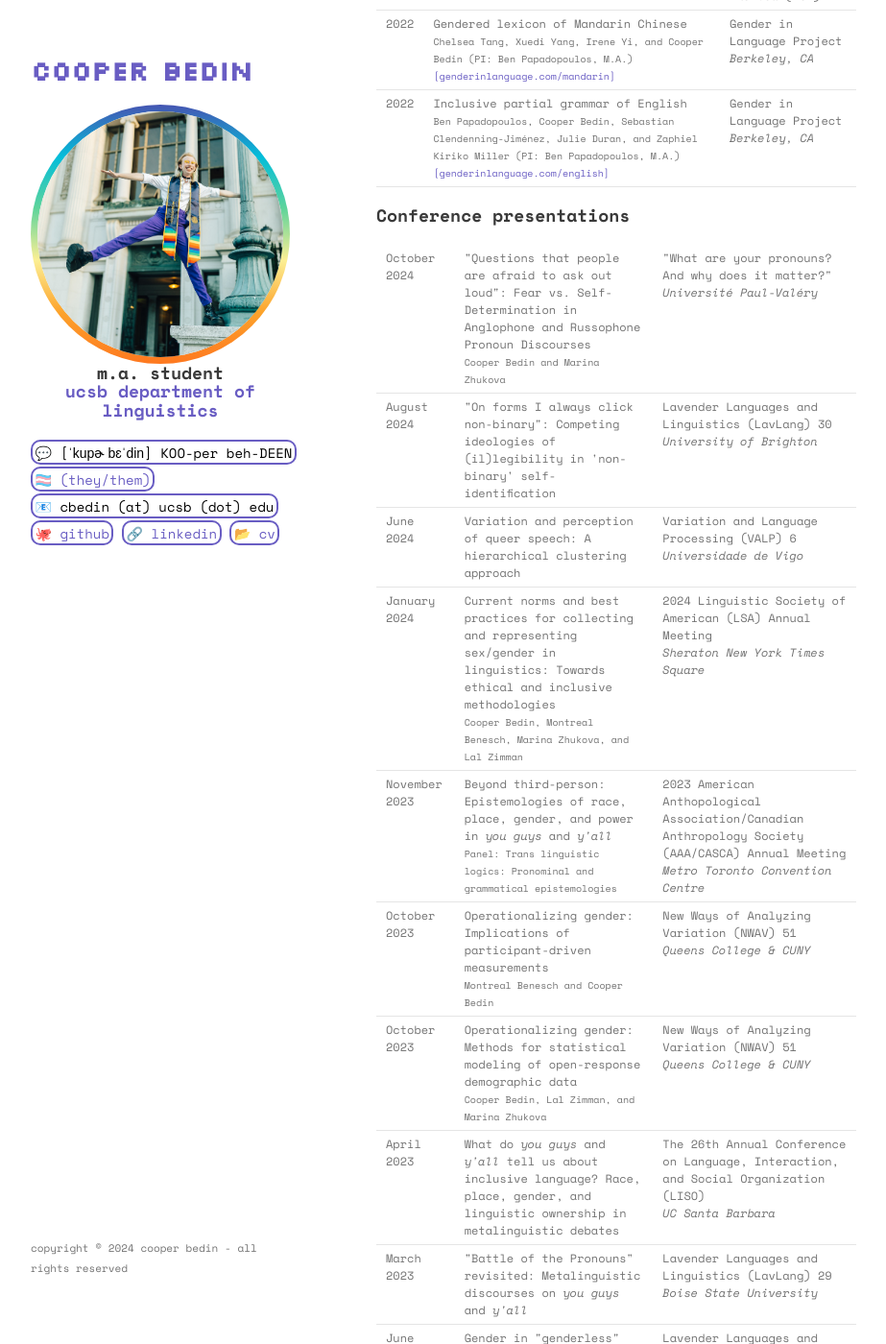
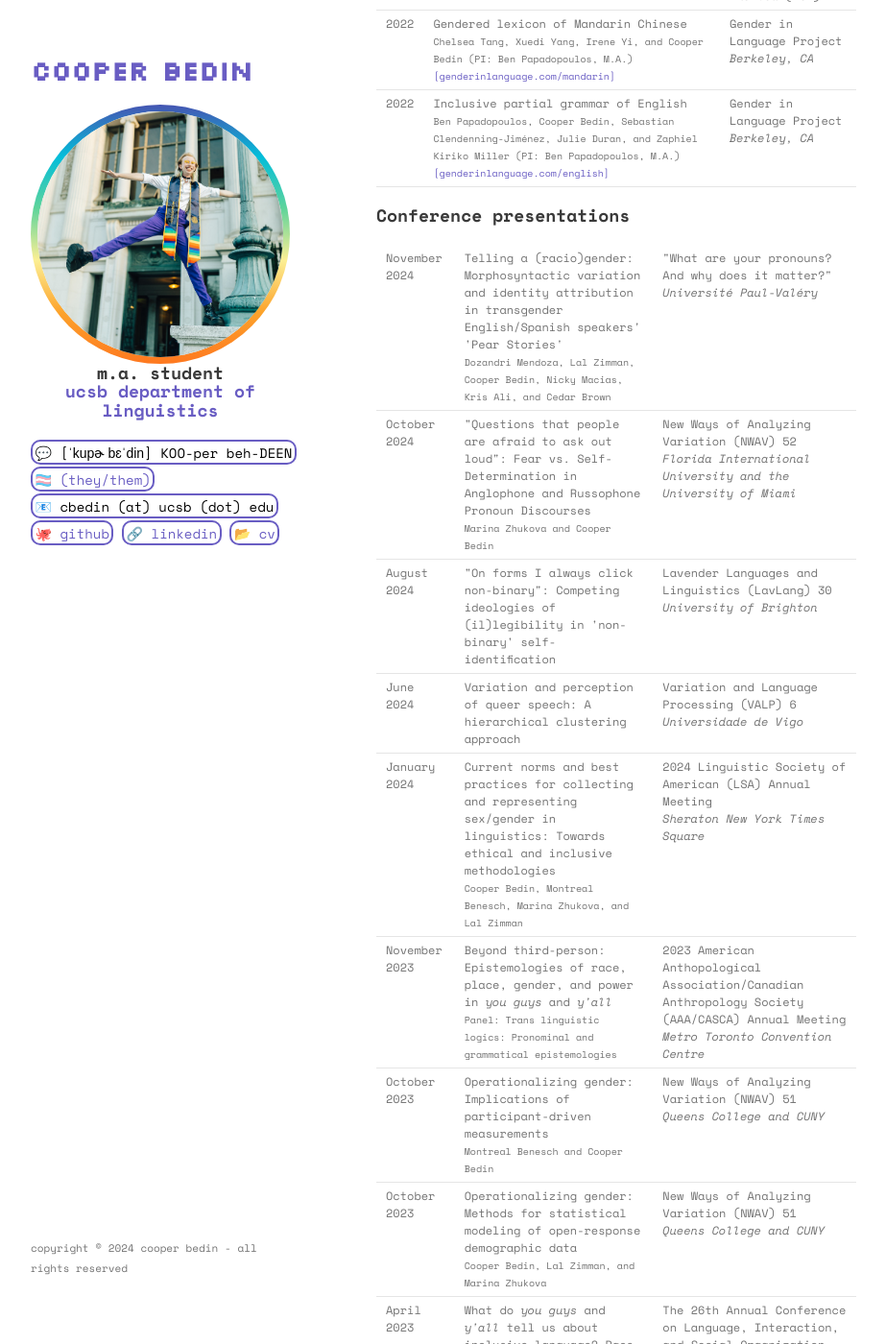
Before and after one commit to cbedin/cbedin.github.io, a Jekyll site: the page built from cv.md, in a window 1280 px wide and 1400 px high, scrolled down 2269 px. Shown: the whole window at 96% size, without its empty margins (178-1101 px from the left). Built offline with Jekyll 4.4.1, drawn with Linux system fonts in a browser that asks for light colours; some of the changed text lies outside the part shown.

Commit message:
add nwav 52 to cv

```diff
--- a/cv.md
+++ b/cv.md
@@ -263,16 +263,29 @@ layout: default
 
 <div class="cv-table-wrapper"><table>
 <tr>
-    <td>October 2024</td>
+    <td>November 2024</td>
     <td>
-    "Questions that people are afraid to ask out loud": Fear vs. Self-Determination in Anglophone and Russophone Pronoun Discourses<br>
+    Telling a (racio)gender: Morphosyntactic variation and identity attribution in transgender English/Spanish speakers' 'Pear Stories'<br>
     <span class="subtext">
-    Cooper Bedin and Marina Zhukova
+    Dozandri Mendoza, Lal Zimman, Cooper Bedin, Nicky Macias, Kris Ali, and Cedar Brown
     </span>
     </td>
     <td>
     "What are your pronouns? And why does it matter?"<br>
     <i>Université Paul-Valéry</i>
+    </td>
+</tr>
+<tr>
+    <td>October 2024</td>
+    <td>
+    "Questions that people are afraid to ask out loud": Fear vs. Self-Determination in Anglophone and Russophone Pronoun Discourses<br>
+    <span class="subtext">
+    Marina Zhukova and Cooper Bedin
+    </span>
+    </td>
+    <td>
+    New Ways of Analyzing Variation (NWAV) 52<br>
+    <i>Florida International University and the University of Miami</i>
     </td>
 </tr>
 <tr>
@@ -335,7 +348,7 @@ layout: default
     </td>
     <td>
     New Ways of Analyzing Variation (NWAV) 51<br>
-    <i>Queens College & CUNY</i>
+    <i>Queens College and CUNY</i>
     </td>
 </tr>
 <tr>
@@ -348,7 +361,7 @@ layout: default
     </td>
     <td>
     New Ways of Analyzing Variation (NWAV) 51<br>
-    <i>Queens College & CUNY</i>
+    <i>Queens College and CUNY</i>
     </td>
 </tr>
 <tr>
```
Also changed, not shown: other parts of cv.md (+1 -1 lines).
